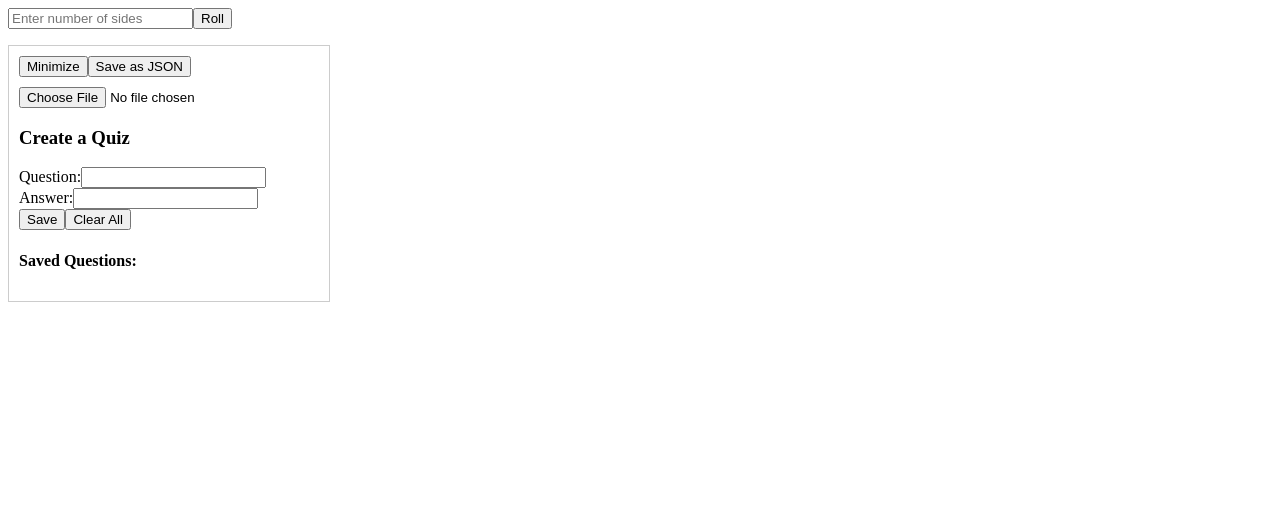
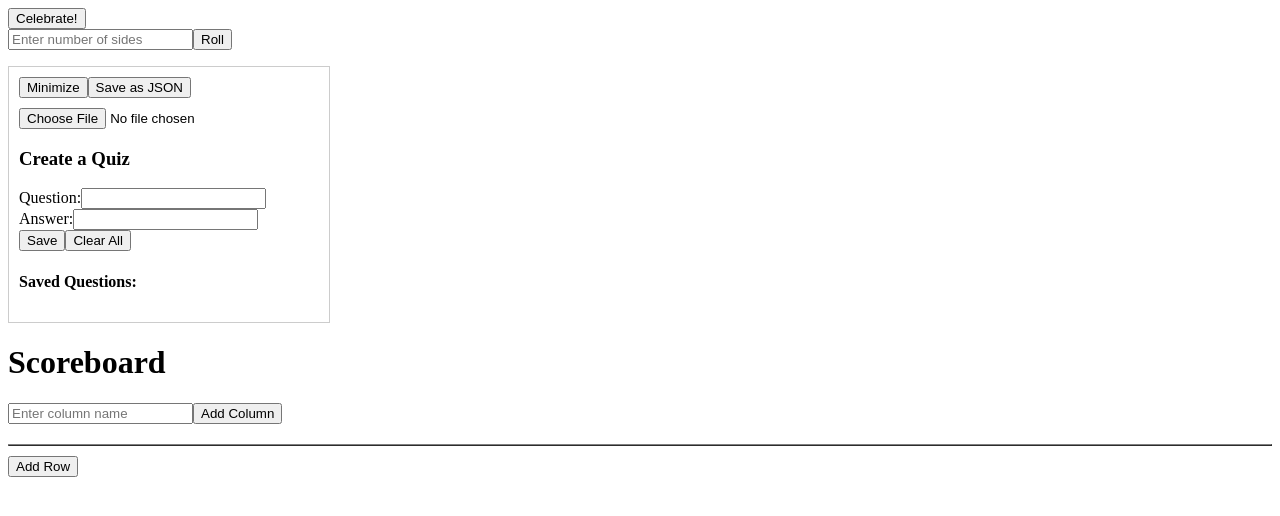
Before and after one commit to nouxinf/bookclub, a React (Vite) app: page / in a window 1280 px wide. Shown: the top 516 px of the page. Built offline with nearby package versions, Linux system fonts and the light colour scheme.

Commit message:
scoreboard and confetti

```diff
--- a/package.json
+++ b/package.json
@@ -12,6 +12,7 @@
   "dependencies": {
     "@dice-roller/rpg-dice-roller": "^5.5.1",
     "react": "^18.3.1",
+    "react-confetti": "^6.4.0",
     "react-dom": "^18.3.1"
   },
   "devDependencies": {
--- a/src/App.jsx
+++ b/src/App.jsx
@@ -1,13 +1,16 @@
 import { useState } from 'react'
 import Dice from './Dice';
-import Quiz from "./Quiz"
-
+import Quiz from "./Quiz";
+import Scores from "./Scores";
+import Confetti from "./Confetti.jsx";
 function App() {
   return (
     <>
       <div>
+        <Confetti />
         <Dice />
         <Quiz />
+        <Scores />
       </div>
     </>
   )
--- /dev/null
+++ b/src/Confetti.jsx
@@ -0,0 +1,20 @@
+import React from 'react';
+import Confetti from 'react-confetti';
+
+const ConfettiEffect = () => {
+    const [showConfetti, setShowConfetti] = React.useState(false);
+
+    const handleButtonClick = () => {
+        setShowConfetti(true);
+        setTimeout(() => setShowConfetti(false), 15000); // Confetti lasts for 3 seconds
+    };
+
+    return (
+        <div>
+            <button onClick={handleButtonClick}>Celebrate!</button>
+            {showConfetti && <Confetti width={window.innerWidth} height={window.innerHeight} numberOfPieces={5000} />}
+        </div>
+    );
+};
+
+export default ConfettiEffect;
--- /dev/null
+++ b/src/Scores.jsx
@@ -0,0 +1,87 @@
+import React, { useState } from 'react';
+
+const Scores = () => {
+    const [columns, setColumns] = useState([]);
+    const [newColumnName, setNewColumnName] = useState('');
+    const [rows, setRows] = useState([{}]);
+
+    const addColumn = () => {
+        if (newColumnName.trim() !== '') {
+            setColumns([...columns, newColumnName]);
+            setNewColumnName('');
+        }
+    };
+
+    const addRow = () => {
+        setRows([...rows, {}]);
+    };
+
+    const handleCellChange = (rowIndex, columnKey, value) => {
+        const updatedRows = rows.map((row, index) => {
+            if (index === rowIndex) {
+                return { ...row, [columnKey]: value };
+            }
+            return row;
+        });
+        setRows(updatedRows);
+    };
+
+    const calculateColumnSums = () => {
+        const sums = columns.map((column) => {
+            return rows.reduce((sum, row) => sum + (parseFloat(row[column]) || 0), 0);
+        });
+        return sums;
+    };
+
+    return (
+        <div>
+            <h1>Scoreboard</h1>
+            <div>
+                <input
+                    type="text"
+                    placeholder="Enter column name"
+                    value={newColumnName}
+                    onChange={(e) => setNewColumnName(e.target.value)}
+                />
+                <button onClick={addColumn}>Add Column</button>
+            </div>
+            <table border="1" style={{ marginTop: '20px', width: '100%', tableLayout: 'fixed' }}>
+                <thead>
+                    <tr>
+                        {columns.map((column, index) => (
+                            <th key={index}>{column}</th>
+                        ))}
+                    </tr>
+                </thead>
+                <tbody>
+                    {rows.map((row, rowIndex) => (
+                        <tr key={rowIndex}>
+                            {columns.map((column, columnIndex) => (
+                                <td key={columnIndex}>
+                                    <input
+                                        type="text"
+                                        value={row[column] || ''}
+                                        onChange={(e) => handleCellChange(rowIndex, column, e.target.value)}
+                                        style={{ width: '100%' }}
+                                    />
+                                </td>
+                            ))}
+                        </tr>
+                    ))}
+                </tbody>
+                <tfoot>
+                    <tr>
+                        {columns.map((column, columnIndex) => (
+                            <td key={columnIndex} style={{ fontWeight: 'bold' }}>
+                                {calculateColumnSums()[columnIndex]}
+                            </td>
+                        ))}
+                    </tr>
+                </tfoot>
+            </table>
+            <button onClick={addRow} style={{ marginTop: '10px' }}>Add Row</button>
+        </div>
+    );
+};
+
+export default Scores;
```
Also changed, not shown: 1 other file (tests, documents, lock files or other folders).
